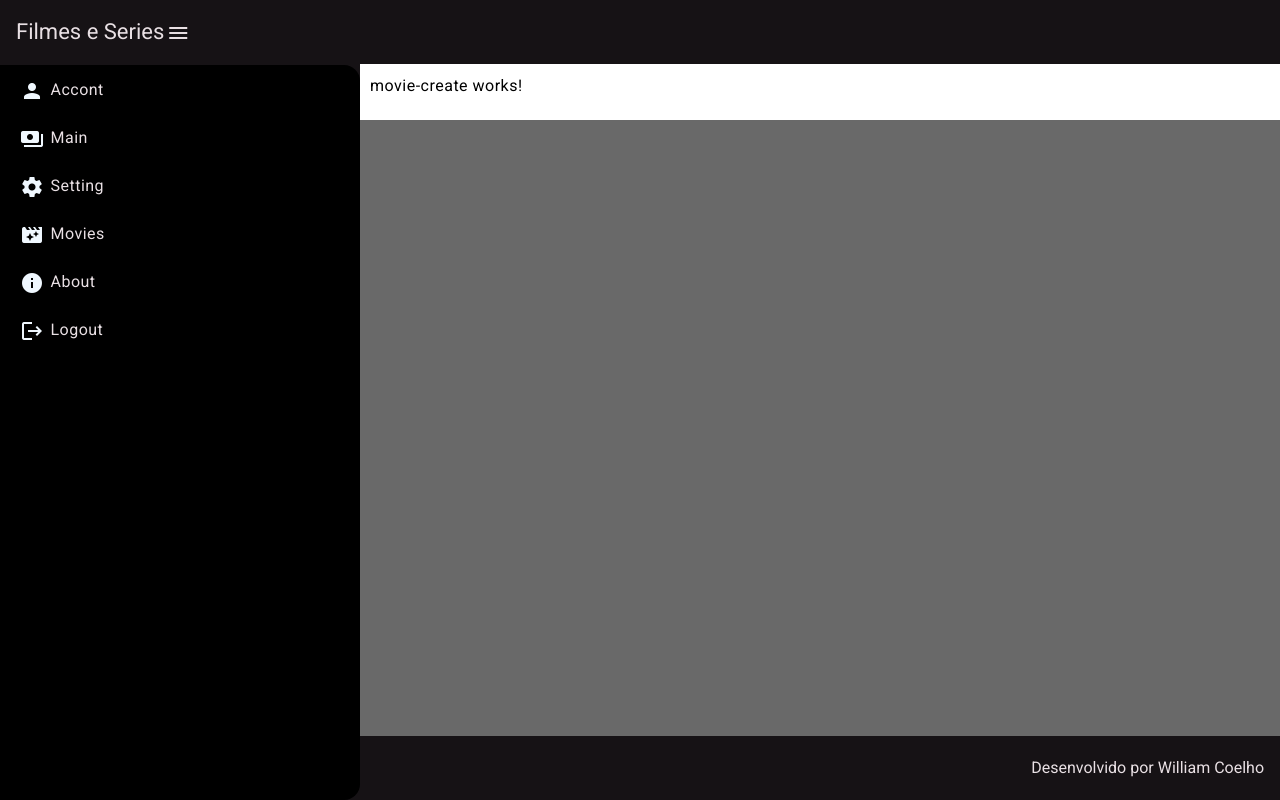
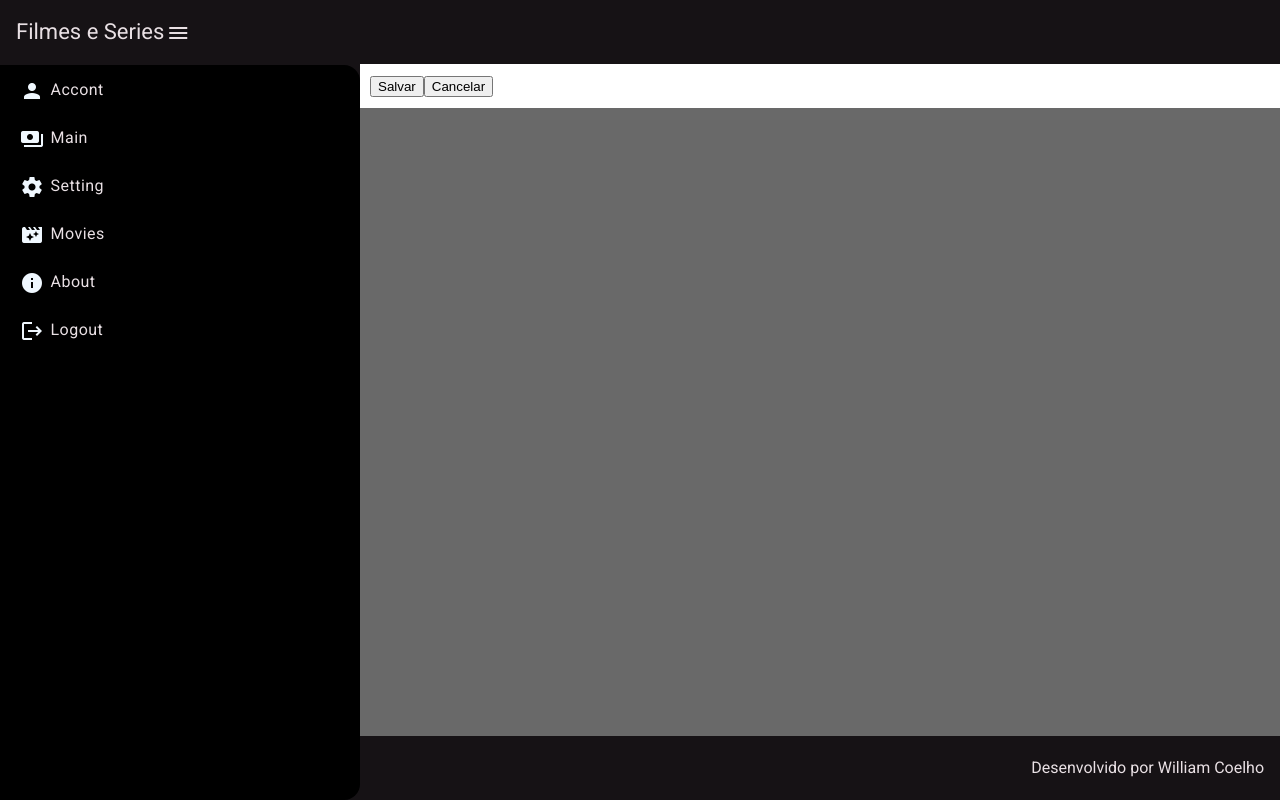
Before and after one commit to wyllamcoelhoads/vincit-angular-crud, an Angular app in the folder Angular/frontend/: page /movies/create in a window 1280 px wide. Built offline with nearby package versions, Linux system fonts and the light colour scheme.

Commit message:
Meio da aula 05 uni 03 angular

```diff
--- a/Angular/frontend/src/app/components/movie/movie-create/movie-create.component.html
+++ b/Angular/frontend/src/app/components/movie/movie-create/movie-create.component.html
@@ -1 +1,4 @@
-<p>movie-create works!</p>
+<div class="btn-add-movies">
+    <button mat-flat-button color="accent" (click)="createMovie()">Salvar</button>
+    <button mat-flat-button color="accent" (click)="cancelar()">Cancelar</button>
+</div>
--- a/Angular/frontend/src/app/components/movie/movie-create/movie-create.component.ts
+++ b/Angular/frontend/src/app/components/movie/movie-create/movie-create.component.ts
@@ -1,12 +1,28 @@
-import { Component } from '@angular/core';
+import { Component, OnInit } from '@angular/core';
+import { MoviesComponent } from '../../../views/movies/movies.component';
+import { Router } from '@angular/router';
 
 @Component({
   selector: 'app-movie-create',
   standalone: true,
-  imports: [],
+  imports: [MoviesComponent],
   templateUrl: './movie-create.component.html',
-  styleUrl: './movie-create.component.css'
+  styleUrls: ['./movie-create.component.css']
 })
-export class MovieCreateComponent {
+export class MovieCreateComponent implements OnInit {
+  constructor(private router: Router) { }
+
+  ngOnInit(): void {
+
+  }
+
+  createMovie() {
+    console.log("salvar");
+  }
+
+  cancelar() {
+    this.router.navigate(["./movies"]);
+  }
+
 
 }
--- a/Angular/frontend/src/app/components/template/navigation/navigation.component.html
+++ b/Angular/frontend/src/app/components/template/navigation/navigation.component.html
@@ -28,6 +28,6 @@
         </mat-nav-list>
     </mat-sidenav>
     <mat-sidenav-content class="content">
-        <router-outlet></router-outlet>
+      <router-outlet></router-outlet>
     </mat-sidenav-content>
 </mat-sidenav-container>
--- a/Angular/frontend/src/app/views/home/home.component.html
+++ b/Angular/frontend/src/app/views/home/home.component.html
@@ -1,4 +1,4 @@
-<mat-card class="card-home">
+<mat-card class="card-home  mat-elevation-z3">
     <mat-card-title class="card-title">
         Sejam Bem vindos!
     </mat-card-title>
--- a/Angular/frontend/src/app/views/movies/movies.component.ts
+++ b/Angular/frontend/src/app/views/movies/movies.component.ts
@@ -2,13 +2,12 @@ import { Component, OnInit } from '@angular/core';
 import { MatCardModule } from '@angular/material/card';
 import { MatDividerModule } from '@angular/material/divider';
 import { MatButtonModule } from '@angular/material/button';
-import { MovieCreateComponent } from '../../components/movie/movie-create/movie-create.component';
 import { Router } from '@angular/router';
 
 @Component({
   selector: 'app-movies',
   standalone: true,
-  imports: [MatCardModule, MatDividerModule, MatButtonModule, MovieCreateComponent],
+  imports: [MatCardModule, MatDividerModule, MatButtonModule],
   templateUrl: './movies.component.html',
   styleUrls: ['./movies.component.css']
 })
@@ -23,4 +22,5 @@ export class MoviesComponent implements OnInit {
   navigateToMovieCreate(){
     this.router.navigate(['/movies/create']);
   }
+
 }
```
Also changed, not shown: Angular/frontend/src/app/components/movie/movie.model.ts (added, +10 -0 lines).
